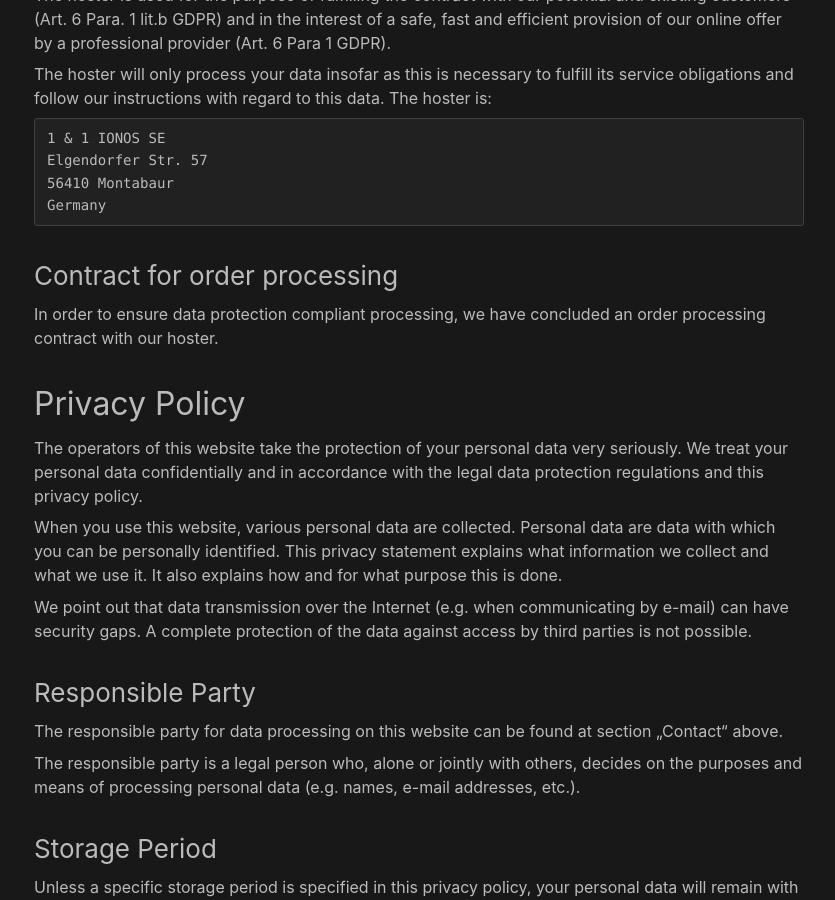
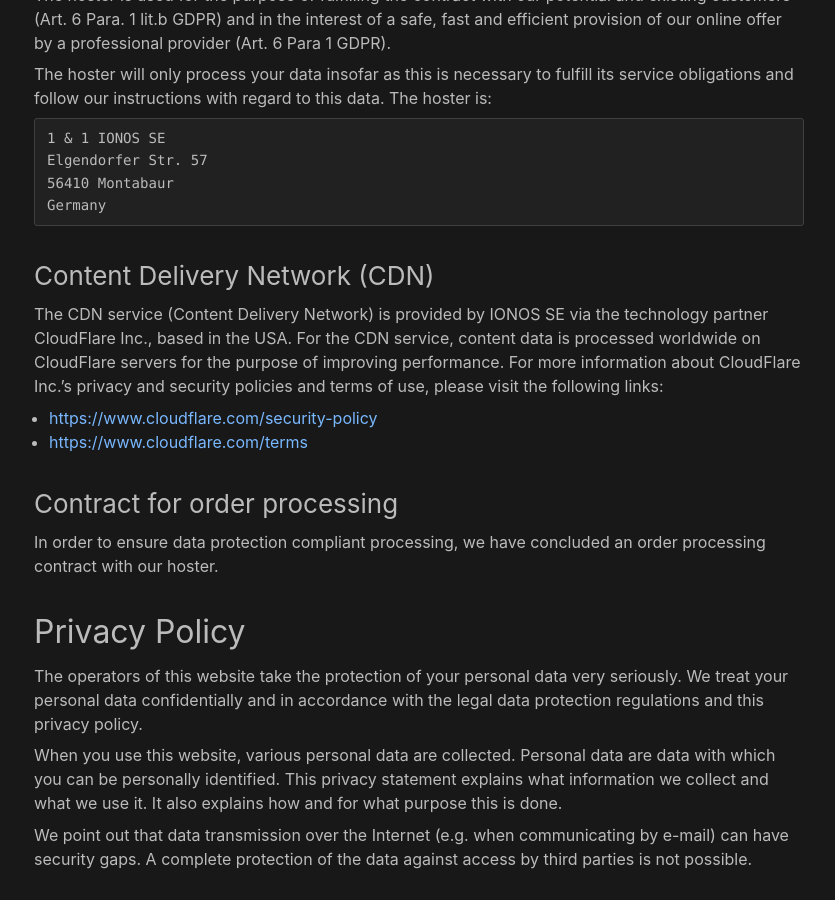
Before and after one commit to daniel1820815/daniel1820815.github.io, a Jekyll site: the page built from privacy.md, in a window 1280 px wide and 900 px high, scrolled down 2668 px. Shown: the whole window, without its empty margins (221-1056 px from the left). Built offline with Jekyll 4.4.1, drawn with Linux system fonts in a browser that asks for light colours.

Commit message:
added CDN information

````diff
--- a/privacy.md
+++ b/privacy.md
@@ -84,6 +84,13 @@ Elgendorfer Str. 57
 56410 Montabaur
 Germany
 ```
+
+### Content Delivery Network (CDN)
+
+The CDN service (Content Delivery Network) is provided by IONOS SE via the technology partner CloudFlare Inc., based in the USA. For the CDN service, content data is processed worldwide on CloudFlare servers for the purpose of improving performance. For more information about CloudFlare Inc.'s privacy and security policies and terms of use, please visit the following links:
+
+- <https://www.cloudflare.com/security-policy>
+- <https://www.cloudflare.com/terms>
 
 ### Contract for order processing
 
````
